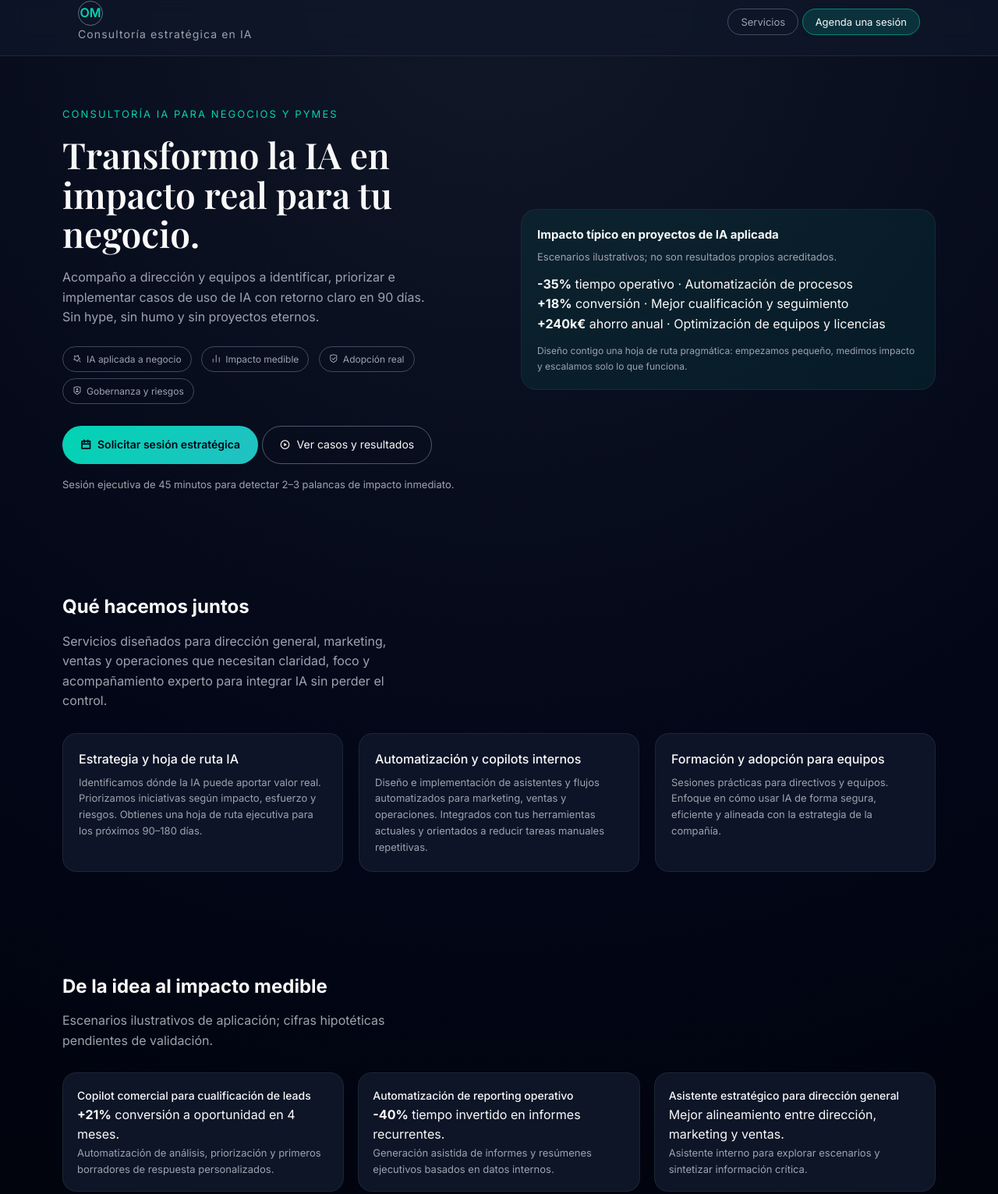
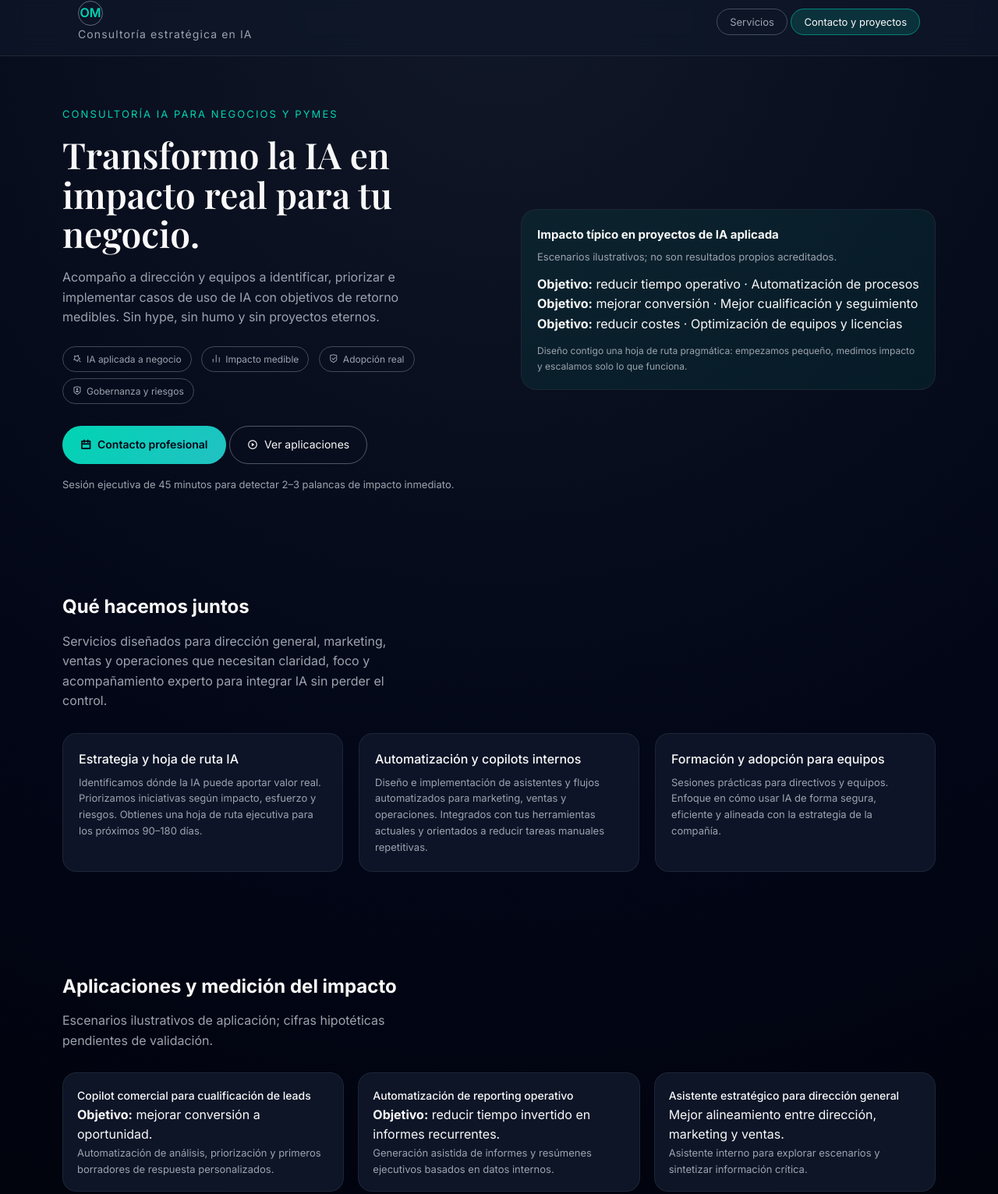
Before and after one commit to OscarMorelli78/ConsultorIA, a plain HTML site: page index.html in a window 1280 px wide. Shown: the part 15-1546 px from the top of the page at 78% size. Drawn offline with nearby package versions, Linux system fonts and the light colour scheme.

Commit message:
fix: fail closed on invalid signals and clarify portfolio claims

```diff
--- a/index.html
+++ b/index.html
@@ -235,7 +235,7 @@
       </div>
       <div class="nav-cta">
         <a href="#servicios">Servicios</a>
-        <a href="#contacto" class="primary">Agenda una sesión</a>
+        <a href="#contacto" class="primary">Contacto y proyectos</a>
       </div>
     </div>
   </header>
@@ -254,7 +254,7 @@
           </h1>
 
           <p class="hero-subtitle">
-            Acompaño a dirección y equipos a identificar, priorizar e implementar casos de uso de IA con retorno claro en 90 días. Sin hype, sin humo y sin proyectos eternos.
+            Acompaño a dirección y equipos a identificar, priorizar e implementar casos de uso de IA con objetivos de retorno medibles. Sin hype, sin humo y sin proyectos eternos.
           </p>
 
           <div>
@@ -265,11 +265,11 @@
           </div>
 
           <div style="margin-top: 20px;">
-            <a class="btn btn-primary" href="https://github.com/OscarMorelli78">
-              <i class="ri-calendar-line"></i> Solicitar sesión estratégica
+            <a class="btn btn-primary" href="#contacto">
+              <i class="ri-calendar-line"></i> Contacto profesional
             </a>
             <a class="btn btn-ghost" href="#casos">
-              <i class="ri-play-circle-line"></i> Ver casos y resultados
+              <i class="ri-play-circle-line"></i> Ver aplicaciones
             </a>
           </div>
 
@@ -287,9 +287,9 @@
               Escenarios ilustrativos; no son resultados propios acreditados.
             </p>
 
-            <p><strong>-35%</strong> tiempo operativo · Automatización de procesos</p>
-            <p><strong>+18%</strong> conversión · Mejor cualificación y seguimiento</p>
-            <p><strong>+240k€</strong> ahorro anual · Optimización de equipos y licencias</p>
+            <p><strong>Objetivo:</strong> reducir tiempo operativo · Automatización de procesos</p>
+            <p><strong>Objetivo:</strong> mejorar conversión · Mejor cualificación y seguimiento</p>
+            <p><strong>Objetivo:</strong> reducir costes · Optimización de equipos y licencias</p>
 
             <p style="font-size: 12px; color: var(--text-muted); margin-top: 12px;">
               Diseño contigo una hoja de ruta pragmática: empezamos pequeño, medimos impacto y escalamos solo lo que funciona.
@@ -340,7 +340,7 @@
     <section class="section" id="casos">
       <div class="section-inner">
 
-        <h2 style="font-size: 24px; margin-bottom: 12px;">De la idea al impacto medible</h2>
+        <h2 style="font-size: 24px; margin-bottom: 12px;">Aplicaciones y medición del impacto</h2>
         <p style="color: var(--text-muted); max-width: 420px; margin-bottom: 28px;">
           Escenarios ilustrativos de aplicación; cifras hipotéticas pendientes de validación.
         </p>
@@ -349,7 +349,7 @@
 
           <div class="case-card">
             <h3 class="case-title">Copilot comercial para cualificación de leads</h3>
-            <p><strong>+21%</strong> conversión a oportunidad en 4 meses.</p>
+            <p><strong>Objetivo:</strong> mejorar conversión a oportunidad.</p>
             <p style="color: var(--text-muted); font-size: 13px;">
               Automatización de análisis, priorización y primeros borradores de respuesta personalizados.
             </p>
@@ -357,7 +357,7 @@
 
           <div class="case-card">
             <h3 class="case-title">Automatización de reporting operativo</h3>
-            <p><strong>-40%</strong> tiempo invertido en informes recurrentes.</p>
+            <p><strong>Objetivo:</strong> reducir tiempo invertido en informes recurrentes.</p>
             <p style="color: var(--text-muted); font-size: 13px;">
               Generación asistida de informes y resúmenes ejecutivos basados en datos internos.
             </p>
@@ -432,9 +432,8 @@
 
             <p style="font-size: 13px; color: var(--text-muted); margin-bottom: 12px;">
               Soy Oscar Morelli, consultor con gran experiencia en estrategia digital e IA aplicada a negocio.
-              Ayudo a empresas B2B a tomar decisiones
- con sistemas verificables y automatización de procesos.</p>
+              Ayudo a empresas B2B a tomar decisiones con sistemas verificables y automatización de procesos.</p>
 <a href="https://github.com/OscarMorelli78">Consultar proyectos en GitHub</a>
 </div></aside></div></section>
-<section class="section" id="contacto"><div class="section-inner"><h2>Contacto profesional</h2><p>Consulta mi perfil y proyectos en <a href="https://github.com/OscarMorelli78">GitHub</a>.</p></div></section>
+<section class="section" id="contacto"><div class="section-inner"><h2>Contacto profesional</h2><p>Portfolio técnico: <a href="https://github.com/OscarMorelli78">GitHub</a>. La vía de contacto directo está pendiente de configuración.</p></div></section>
 </main></div></body></html>
```
